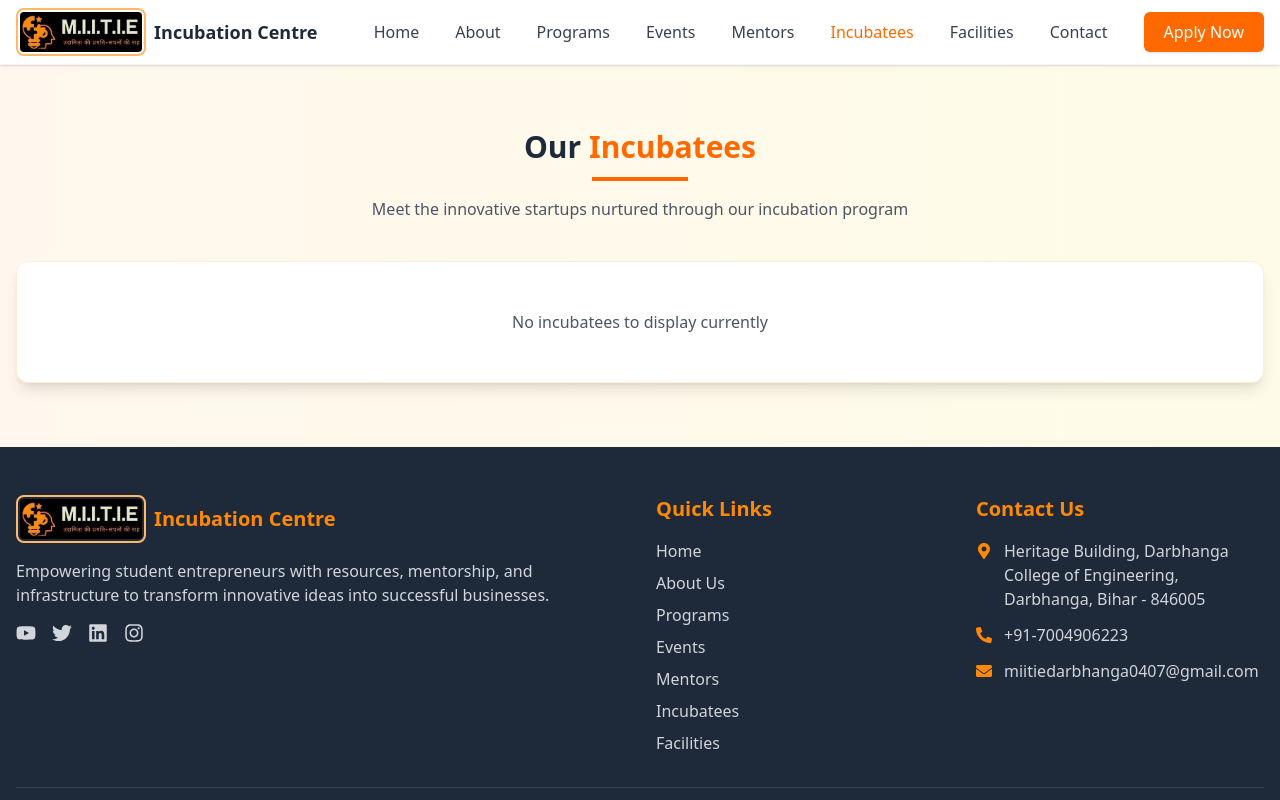
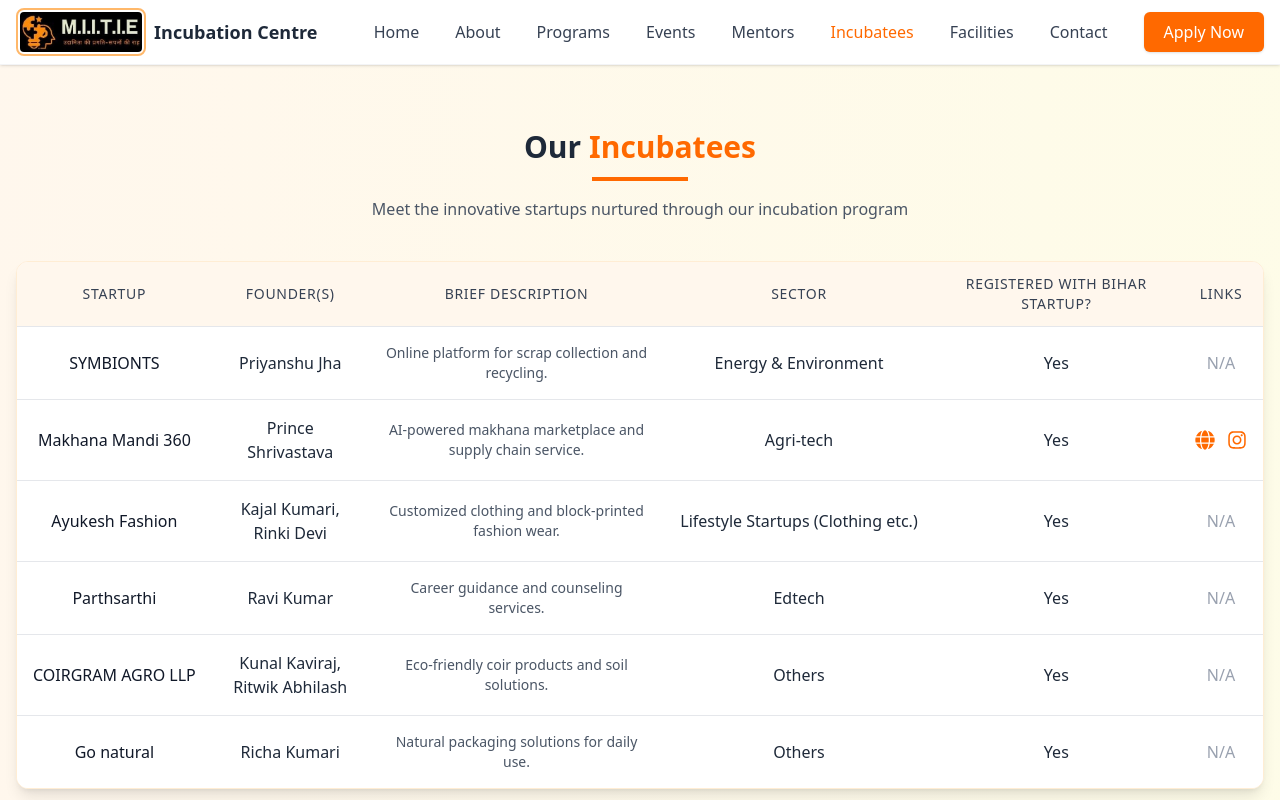
Before and after one commit to HarryOhm33/MIITIE, a React (Vite) app: page /incubatees in a window 1280 px wide. Shown: the top 800 px of the page. Built offline with nearby package versions, Linux system fonts and the light colour scheme.

Commit message:
Added Incubatees Details

```diff
--- a/src/Pages/Incubatees.jsx
+++ b/src/Pages/Incubatees.jsx
@@ -76,6 +76,12 @@ const Incubatees = () => {
                       Brief Description
                     </th>
                     <th className="px-4 py-3 text-center text-sm font-medium text-gray-700 uppercase tracking-wider">
+                      Sector
+                    </th>
+                    <th className="px-4 py-3 text-center text-sm font-medium text-gray-700 uppercase tracking-wider">
+                      Registered with Bihar Startup?
+                    </th>
+                    <th className="px-4 py-3 text-center text-sm font-medium text-gray-700 uppercase tracking-wider">
                       Links
                     </th>
                   </tr>
@@ -107,6 +113,16 @@ const Incubatees = () => {
                       <td className="px-4 py-4">
                         <div className="text-center text-gray-600 text-sm max-w-xs mx-auto">
                           {incubatee.details || "N/A"}
+                        </div>
+                      </td>
+                      <td className="px-4 py-4 whitespace-nowrap">
+                        <div className="text-center text-gray-800">
+                          {incubatee.sector || "N/A"}
+                        </div>
+                      </td>
+                      <td className="px-4 py-4 whitespace-nowrap">
+                        <div className="text-center text-gray-800">
+                          {incubatee.registeredWithBiharStartup ? "Yes" : "No"}
                         </div>
                       </td>
                       <td className="px-4 py-4">
@@ -177,100 +193,6 @@ const Incubatees = () => {
             </motion.div>
           )}
         </motion.div>
-
-        {/* Responsive Cards for Mobile */}
-        {/* <motion.div
-          variants={containerVariants}
-          initial="hidden"
-          whileInView="visible"
-          viewport={{ once: true }}
-          className="mt-8 md:hidden"
-        >
-          {incubateesData.length > 0 ? (
-            <div className="space-y-4">
-              {incubateesData.map((incubatee) => (
-                <motion.div
-                  key={incubatee.id}
-                  variants={itemVariants}
-                  className="bg-white p-4 rounded-lg shadow-md border border-orange-100"
-                >
-                  <div className="text-center mb-3">
-                    <h3 className="font-bold text-lg text-gray-900">
-                      {incubatee.startupName || "N/A"}
-                    </h3>
-                    <p className="text-orange-500">
-                      {incubatee.founderName || "N/A"}
-                      {incubatee.coFounderName &&
-                        `, ${incubatee.coFounderName}`}
-                    </p>
-                  </div>
-                  <p className="text-gray-600 text-sm mb-4 text-center">
-                    {incubatee.details || "N/A"}
-                  </p>
-                  <div className="flex justify-center space-x-4">
-                    {incubatee.website ? (
-                      <a
-                        href={incubatee.website}
-                        target="_blank"
-                        rel="noopener noreferrer"
-                        className="text-orange-500 hover:text-orange-600"
-                        aria-label="Website"
-                      >
-                        <FaGlobe className="h-5 w-5" />
-                      </a>
-                    ) : null}
-                    {incubatee.instagram ? (
-                      <a
-                        href={incubatee.instagram}
-                        target="_blank"
-                        rel="noopener noreferrer"
-                        className="text-orange-500 hover:text-orange-600"
-                        aria-label="Instagram"
-                      >
-                        <FaInstagram className="h-5 w-5" />
-                      </a>
-                    ) : null}
-                    {incubatee.twitter ? (
-                      <a
-                        href={incubatee.twitter}
-                        target="_blank"
-                        rel="noopener noreferrer"
-                        className="text-orange-500 hover:text-orange-600"
-                        aria-label="Twitter"
-                      >
-                        <FaTwitter className="h-5 w-5" />
-                      </a>
-                    ) : null}
-                    {incubatee.linkedin ? (
-                      <a
-                        href={incubatee.linkedin}
-                        target="_blank"
-                        rel="noopener noreferrer"
-                        className="text-orange-500 hover:text-orange-600"
-                        aria-label="LinkedIn"
-                      >
-                        <FaLinkedin className="h-5 w-5" />
-                      </a>
-                    ) : null}
-                    {!incubatee.website &&
-                      !incubatee.instagram &&
-                      !incubatee.twitter &&
-                      !incubatee.linkedin && (
-                        <span className="text-gray-400">N/A</span>
-                      )}
-                  </div>
-                </motion.div>
-              ))}
-            </div>
-          ) : (
-            <motion.div
-              variants={itemVariants}
-              className="text-center py-12 text-gray-600"
-            >
-              No incubatees to display currently
-            </motion.div>
-          )}
-        </motion.div> */}
       </div>
     </section>
   );
--- a/src/assets/incubatees.js
+++ b/src/assets/incubatees.js
@@ -1,91 +1,80 @@
 export const incubateesData = [
-  //   {
-  //     id: 1,
-  //     startupName: "TechInnovate",
-  //     founderName: "Rahul Sharma",
-  //     coFounderName: "Priya Patel",
-  //     details: "AI-powered solutions for small businesses",
-  //     website: "https://techinnovate.example.com",
-  //     instagram: "https://instagram.com/techinnovate",
-  //     twitter: "https://twitter.com/techinnovate",
-  //     linkedin: "https://linkedin.com/company/techinnovate",
-  //   },
-  //   {
-  //     id: 2,
-  //     startupName: "GreenAgro",
-  //     founderName: "Amit Singh",
-  //     details: "Sustainable farming technologies",
-  //     website: "https://greenagro.example.com",
-  //     linkedin: "https://linkedin.com/company/greenagro",
-  //   },
-  //   {
-  //     id: 3,
-  //     startupName: "EduFuture",
-  //     founderName: "Neha Gupta",
-  //     coFounderName: "Vikram Joshi",
-  //     details: "Online learning platform for rural students",
-  //     twitter: "https://twitter.com/edufuture",
-  //   },
-  //   {
-  //     id: 4,
-  //     startupName: "MedConnect",
-  //     founderName: "Dr. Anjali Mehra",
-  //     details: "Connecting patients with doctors digitally",
-  //     website: "https://medconnect.example.com",
-  //     instagram: "https://instagram.com/medconnect",
-  //     linkedin: "https://linkedin.com/company/medconnect",
-  //   },
-  //   {
-  //     id: 5,
-  //     startupName: "EcoCycle",
-  //     founderName: "Karan Verma",
-  //     details: "Recycling solutions for urban areas",
-  //     website: "https://ecocycle.example.com",
-  //     instagram: "https://instagram.com/ecocycle",
-  //   },
-  //   {
-  //     id: 6,
-  //     startupName: "SkillUp",
-  //     founderName: "Sonal Dubey",
-  //     coFounderName: "Rajat Malhotra",
-  //     details: "Skill development courses for youth",
-  //     website: "https://skillup.example.com",
-  //     twitter: "https://twitter.com/skillup",
-  //     linkedin: "https://linkedin.com/company/skillup",
-  //   },
-  //   {
-  //     id: 7,
-  //     startupName: "FinEase",
-  //     founderName: "Mohit Jain",
-  //     details: "Personal finance and budgeting app",
-  //     website: "https://finease.example.com",
-  //     instagram: "https://instagram.com/finease",
-  //     linkedin: "https://linkedin.com/company/finease",
-  //   },
-  //   {
-  //     id: 8,
-  //     startupName: "FoodNest",
-  //     founderName: "Ritika Sen",
-  //     coFounderName: "Arjun Khanna",
-  //     details: "Home-cooked meal delivery platform",
-  //     website: "https://foodnest.example.com",
-  //     twitter: "https://twitter.com/foodnest",
-  //   },
-  //   {
-  //     id: 9,
-  //     startupName: "SafeRide",
-  //     founderName: "Tushar Raj",
-  //     details: "Safety-focused bike-sharing services",
-  //     website: "https://saferide.example.com",
-  //     instagram: "https://instagram.com/saferide",
-  //   },
-  //   {
-  //     id: 10,
-  //     startupName: "AgriBoost",
-  //     founderName: "Sneha Yadav",
-  //     coFounderName: "Nikhil Rao",
-  //     details: "Smart devices for modern farming",
-  //     website: "https://agriboost.example.com",
-  //     linkedin: "https://linkedin.com/company/agriboost",
-  //   },
+  {
+    id: 1,
+    startupName: "SYMBIONTS",
+    founderName: "Priyanshu Jha",
+    coFounderName: null,
+    details: "Online platform for scrap collection and recycling.",
+    sector: "Energy & Environment",
+    registeredWithBiharStartup: true,
+    website: null,
+    instagram: null,
+    twitter: null,
+    linkedin: null,
+  },
+  {
+    id: 2,
+    startupName: "Makhana Mandi 360",
+    founderName: "Prince Shrivastava",
+    coFounderName: null,
+    details: "AI-powered makhana marketplace and supply chain service.",
+    sector: "Agri-tech",
+    registeredWithBiharStartup: true,
+    website: "http://www.makhanamandi360.com",
+    instagram: "http://www.instagram.com//makhanamandi360",
+    twitter: null,
+    linkedin: null,
+  },
+  {
+    id: 3,
+    startupName: "Ayukesh Fashion",
+    founderName: "Kajal Kumari",
+    coFounderName: "Rinki Devi",
+    details: "Customized clothing and block-printed fashion wear.",
+    sector: "Lifestyle Startups (Clothing etc.)",
+    registeredWithBiharStartup: true,
+    website: null,
+    instagram: null,
+    twitter: null,
+    linkedin: null,
+  },
+  {
+    id: 4,
+    startupName: "Parthsarthi",
+    founderName: "Ravi Kumar",
+    coFounderName: null,
+    details: "Career guidance and counseling services.",
+    sector: "Edtech",
+    registeredWithBiharStartup: true,
+    website: null,
+    instagram: null,
+    twitter: null,
+    linkedin: null,
+  },
+  {
+    id: 5,
+    startupName: "COIRGRAM AGRO LLP",
+    founderName: "Kunal Kaviraj",
+    coFounderName: "Ritwik Abhilash",
+    details: "Eco-friendly coir products and soil solutions.",
+    sector: "Others",
+    registeredWithBiharStartup: true,
+    website: null,
+    instagram: null,
+    twitter: null,
+    linkedin: null,
+  },
+  {
+    id: 6,
+    startupName: "Go natural",
+    founderName: "Richa Kumari",
+    coFounderName: null,
+    details: "Natural packaging solutions for daily use.",
+    sector: "Others",
+    registeredWithBiharStartup: true,
+    website: null,
+    instagram: null,
+    twitter: null,
+    linkedin: null,
+  },
 ];
```
